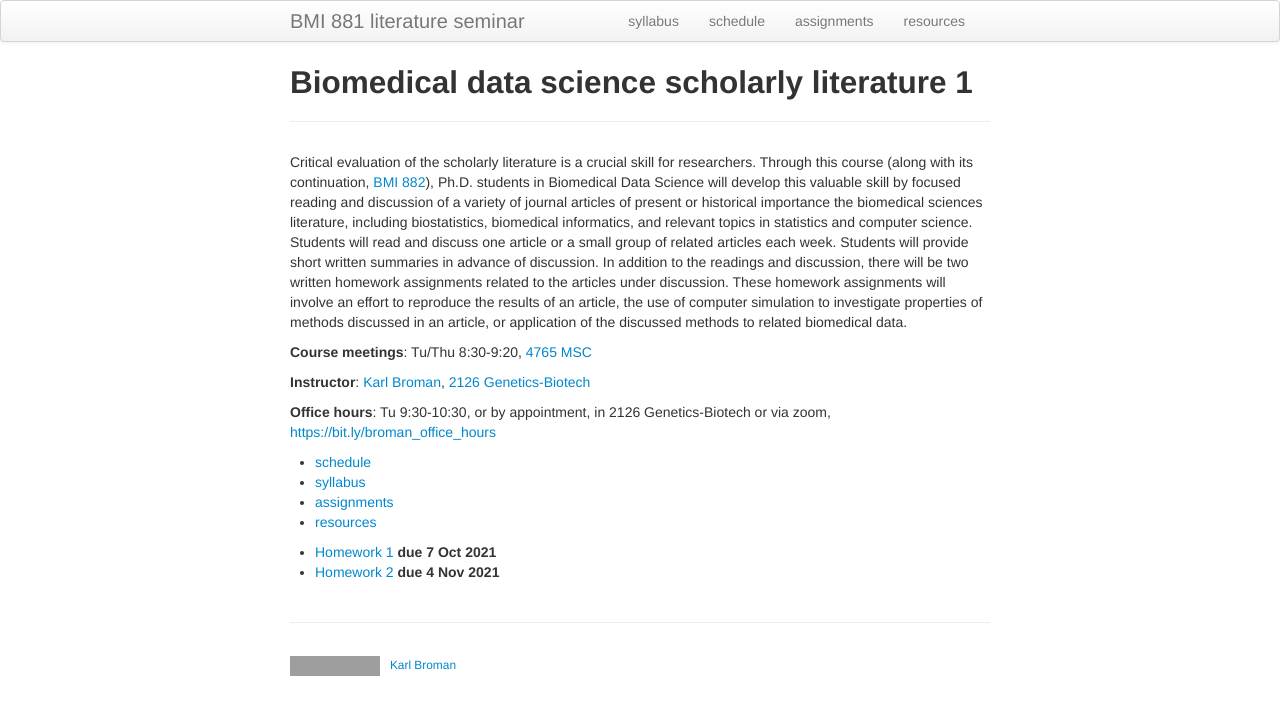
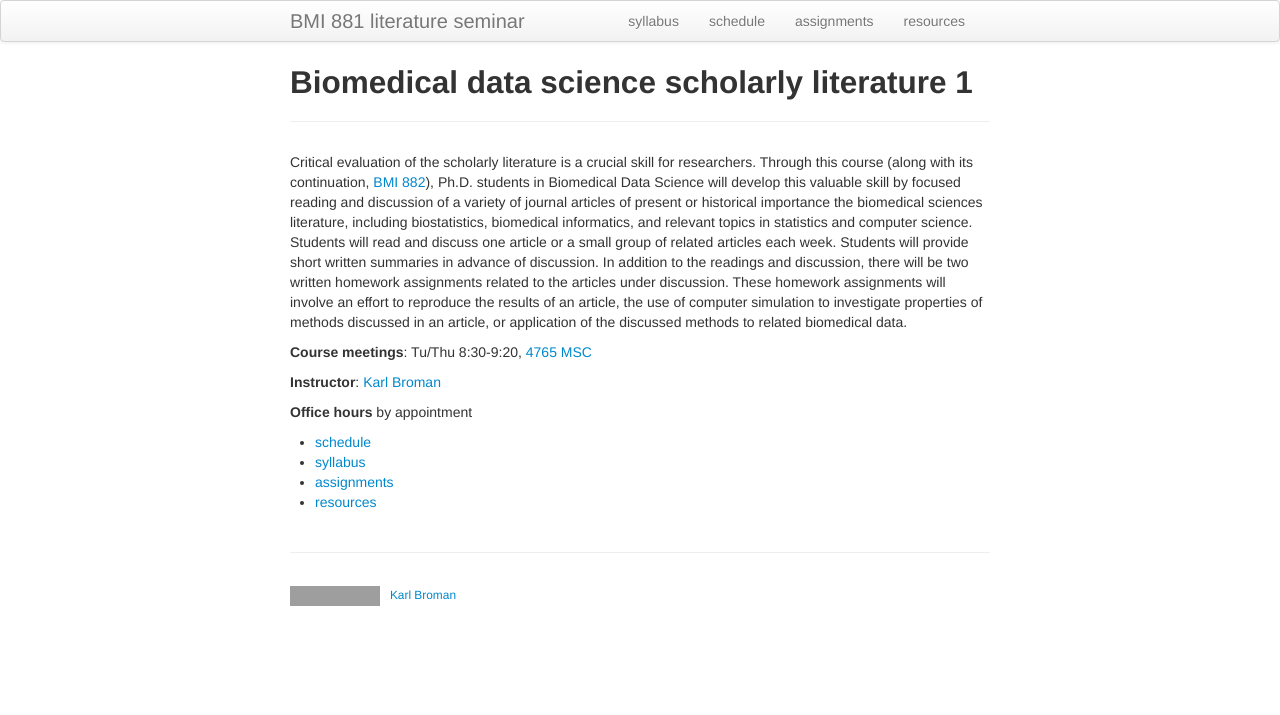
Before and after one commit to kbroman/BMI881_fall2022, a Jekyll site: the page built from index.md, in a window 1280 px wide. Shown: the top 715 px of the page. Built offline with Jekyll 4.4.1, drawn with Linux system fonts in a browser that asks for light colours; grey boxes are pictures that could not be loaded.

Commit message:
Remove homework due dates

```diff
--- a/index.md
+++ b/index.md
@@ -23,15 +23,11 @@ biomedical data.
 
 **Course meetings**: Tu/Thu 8:30-9:20, [4765 MSC](https://www.biostat.wisc.edu/~kbroman/4765msc.html)
 
-**Instructor**: [Karl Broman](https://kbroman.org), [2126 Genetics-Biotech](https://map.wisc.edu/s/5gyvnffv)
+**Instructor**: [Karl Broman](https://kbroman.org)
 
-**Office hours**: Tu 9:30-10:30, or by appointment, in 2126
-Genetics-Biotech or via zoom, <https://bit.ly/broman_office_hours>
+**Office hours** by appointment
 
 - [schedule](schedule.html)
 - [syllabus](syllabus.html)
 - [assignments](assignments.html)
 - [resources](resources.html)
-
-- [Homework 1](homework1.html) **due 7 Oct 2021**
-- [Homework 2](homework2.html) **due 4 Nov 2021**
```
Also changed, not shown: assignments.md (+0 -3 lines), schedule.md (+2 -2 lines), syllabus.md (+2 -3 lines).
